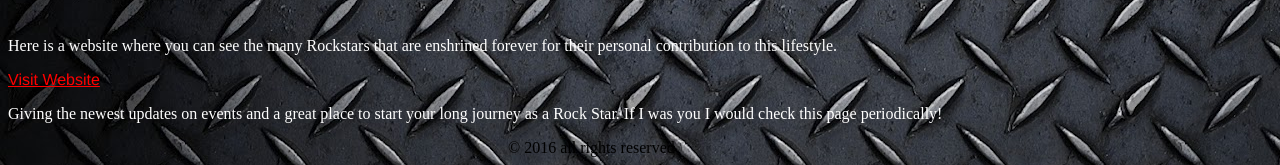
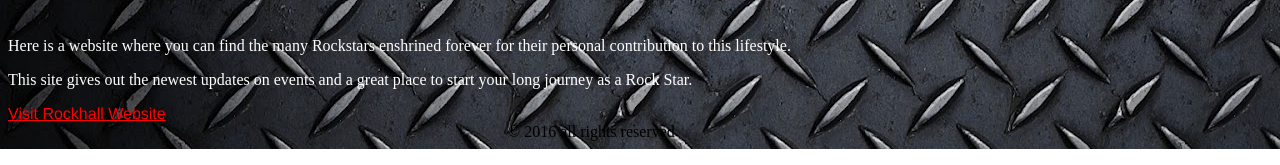
Before and after one commit to manoroth/manoroth.github.io, a plain HTML site: page index.html in a window 1280 px wide. Shown: the part 1389-1554 px from the top of the page. Drawn offline with Linux system fonts and the light colour scheme.

Commit message:
Edit paragrpahs

```diff
--- a/index.html
+++ b/index.html
@@ -34,9 +34,10 @@
 	<img id="RS2" src="images/rockstar_dark.jpg" alt="Guitar Player">
     </a>
 	</div>
-		<p class="color-white">Here is a website where you can see the many Rockstars that are enshrined forever for their personal contribution to this lifestyle.</p>
-	<a id="visit-website"href="http://rockhall.com/events/?utm_source=NativeRank&utm_medium=CPC&utm_campaign=ClevelandMuseums&gclid=CJDXt87ljM0CFU6SfgodY1QMdQ">Visit Website</a>
-		<p class="color-white">Giving the newest updates on  events and a great place to start your long journey as a Rock Star. If I was you I would check this page periodically!</p>
+
+		<p class="color-white">Here is a website where you can find the many Rockstars enshrined forever for their personal contribution to this lifestyle.</p>
+		<p class="color-white">This site gives out the newest updates on events and a great place to start your long journey as a Rock Star.</p>
+		<a id="visit-website"href="http://rockhall.com/events/?utm_source=NativeRank&utm_medium=CPC&utm_campaign=ClevelandMuseums&gclid=CJDXt87ljM0CFU6SfgodY1QMdQ">Visit Rockhall Website</a>
 </header>
 	<footer id="footer">&copy; 2016 all rights reserved</footer>
 </body>
```
